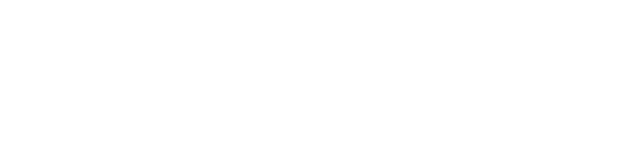
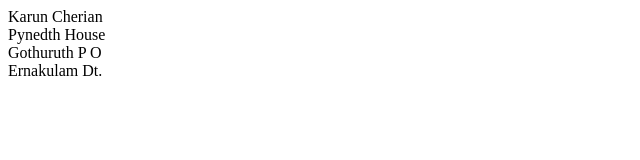
Before and after one commit to karuncherian/karuncherian.github.io, a plain HTML site: page index.html in a window 1280 px wide. Shown: the whole page, without its empty margins (0-640 px from the left). Drawn offline with Linux system fonts and the light colour scheme.

Commit message:
Add personal data

```diff
--- a/index.html
+++ b/index.html
@@ -2,4 +2,10 @@
 	<head>
 		<title>Karun Cherian</title>
 	</head>
+	<body>
+		Karun Cherian<br>
+		Pynedth House<br>
+		Gothuruth P O<br>
+		Ernakulam Dt.
+	</body>
 </html>
```
